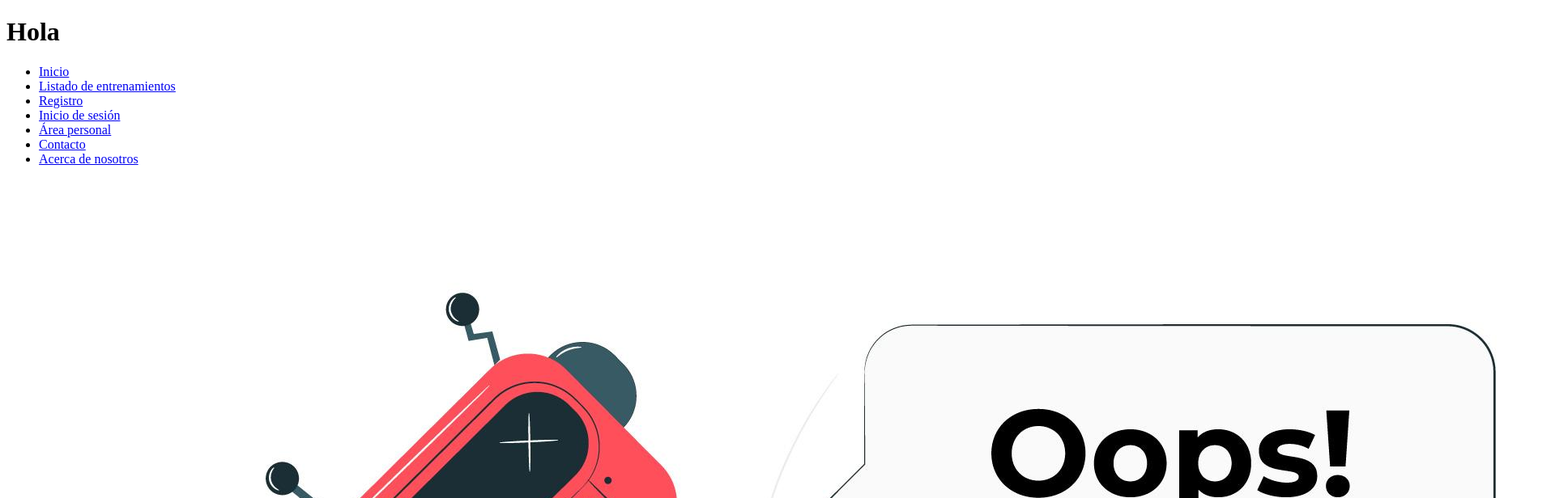
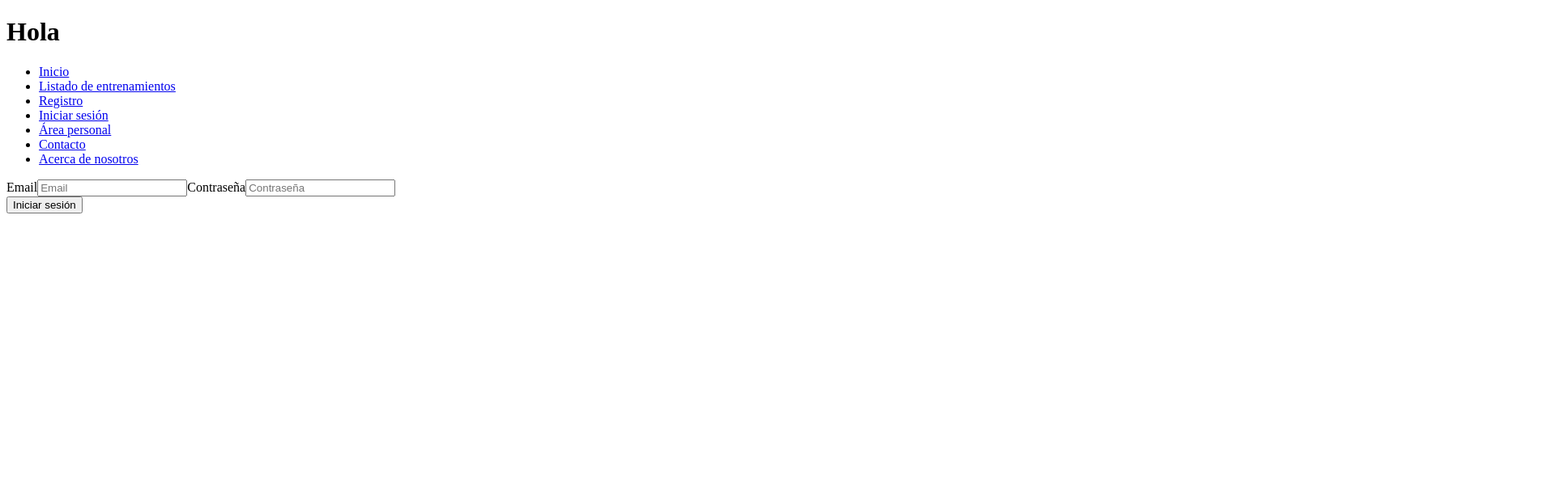
Before and after one commit to Zorahida/Equipo-fitness-App, a React (Create React App) app: page /login in a window 1280 px wide. Shown: the top 616 px of the page at 81% size, 1920 px wide, since content can reach past the window. Built offline with nearby package versions, Linux system fonts and the light colour scheme.

Commit message:
Login provisional

```diff
--- a/src/App.js
+++ b/src/App.js
@@ -1,15 +1,43 @@
 import "./styles/App.css";
-import { Route, Routes } from "react-router-dom";
+import userList from "../src/data/userList.json";
+import { Route, Routes, useNavigate } from "react-router-dom";
+import { useState } from "react";
 import NavBar from "./components/Nav/Nav";
-//import Home from "./components/Home/Home";
-//import Register from "./components/Register/Register";
-//import Login from "./components/Login/Login";
+import Home from "./components/Home/Home";
+import Register from "./components/Register/Register";
+import Login from "./components/Login/Login";
 //import PersonalArea from "./components/PersonalArea/PersonalArea";
 import Contact from "./components/Contact/Contact";
 import About from "./components/About/About";
 import NotFound from "./components/NotFound/NotFound";
 
 function App() {
+
+  const navigate = useNavigate();
+
+  const [user, setUser] = useState(null);
+  const [loginError, setLoginError] = useState("");
+
+  const loginUser = (formData, prevRoute) => {
+    const existsUser = userList.users.find(
+      (user) =>
+        user.email === formData.email && user.password === formData.password
+    );
+    if (existsUser) {
+      setUser(existsUser);
+      setLoginError("");
+      navigate(prevRoute || "/");
+    } else {
+      setUser(false);
+      setLoginError("Usuario o contraseña incorrectos");
+    }
+  };
+
+  const logoutUser = () => {
+    setUser(null);
+    navigate("/");
+  };
+
   return (
     <>
       <div className="App">
@@ -17,12 +45,12 @@ function App() {
       </div>
 
       <div className="App-header">
-        <NavBar />
+        <NavBar user={user} logoutUser={logoutUser}/>
         <Routes>
-         {/* <Route path="/" element={<Home />} />
+          <Route path="/" element={<Home />} />
           <Route path="/register" element={<Register />} />
-          <Route path="/login" element={<Login />} />
-          <Route path="/profile" element={<PersonalArea />} />
+          <Route path="/login" element={<Login loginUser={loginUser} loginError={loginError}/>} />
+          {/*<Route path="/profile" element={<PersonalArea />} />
           <Route path="/training" element={<TrainingList />}/> ----> Pendiente de crear el componente*/}
           <Route path="/contact" element={<Contact />} />
           <Route path="/about" element={<About />} />
--- a/src/components/Login/Login.jsx
+++ b/src/components/Login/Login.jsx
@@ -0,0 +1,67 @@
+import { useState } from "react";
+import { useLocation } from "react-router-dom";
+
+
+const initial_state = {
+  email: "",
+  password: "",
+};
+
+const Login = ({ loginUser, loginError }) => {
+  const location = useLocation();
+  const { state } = location;
+  const [formData, setFormData] = useState(initial_state);
+
+  const changeInput = (ev) => {
+    const { name, value } = ev.target;
+
+    setFormData({ ...formData, [name]: value });
+  };
+
+  const submitForm = (ev) => {
+    ev.preventDefault();
+    loginUser(formData, state ? state.prevRoute : null);
+    setFormData(initial_state);
+  };
+
+  return (
+    <>
+      <div className="container-login">
+        <div className="body-login">
+          <form onSubmit={submitForm}>
+            <label htmlFor="email">
+              Email
+              <input
+                type="email"
+                name="email"
+                id="email"
+                placeholder="Email"
+                onChange={changeInput}
+                value={formData.email}
+              />
+            </label>
+            <label htmlFor="pass">
+              Contraseña
+              <input
+                type="password"
+                name="password"
+                id="pass"
+                placeholder="Contraseña"
+                onChange={changeInput}
+                value={formData.password}
+              />
+            </label>
+            <div>
+            <button type="submit">Iniciar sesión</button>
+            </div>
+            {loginError ? (
+              <div style={{ color: "red" }}>{loginError}</div>
+            ) : null}
+          </form>
+        </div>
+      </div>
+    </>
+  );
+};
+
+export default Login;
--- a/src/components/Nav/Nav.jsx
+++ b/src/components/Nav/Nav.jsx
@@ -1,6 +1,6 @@
 import { Link } from "react-router-dom";
 
-const NavBar = () => {
+const NavBar = ({ user, logoutUser }) => {
   return (
     <nav>
       <div className="container-nav">
@@ -15,8 +15,12 @@ const NavBar = () => {
             <Link to="/register">Registro</Link>
           </li>
           <li>
-            <Link to="/login">Inicio de sesión</Link>
-          </li>
+          {user ? (
+            <button onClick={logoutUser}>Cerrar sesión</button>
+          ) : (
+            <Link to="/login">Iniciar sesión</Link>
+          )}
+        </li>
           <li>
             <Link to="/profile">Área personal</Link>
           </li>
--- /dev/null
+++ b/src/data/userList.json
@@ -0,0 +1,70 @@
+{
+    "users": [
+      {
+        "id": 1,
+        "email": "lorena@gmail.com",
+        "password": "123456",
+        "name": "Lorena",
+        "age": 30,
+        "weight": 71,
+        "height": 163,
+        "aim": 60,
+        "gender": "femenino"
+      },
+      {
+        "id": 2,
+        "email": "zorahida@gmail.com",
+        "password": "1234",
+        "name": "Zorahida",
+        "age": 30,
+        "weight": 81,
+        "height": 162,
+        "aim": 60,
+        "gender": "femenino"
+      },
+      {
+        "id": 3,
+        "email": "augusto@gmail.com",
+        "password": "1111",
+        "name": "Augusto",
+        "age": 30,
+        "weight": 81,
+        "height": 162,
+        "aim": 60,
+        "gender": "masculino"
+      },
+      {
+        "id": 4,
+        "email": "gonzalo@gmail.com",
+        "password": "2222",
+        "name": "Gonzalo",
+        "age": 30,
+        "weight": 81,
+        "height": 162,
+        "aim": 60,
+        "gender": "masculino"
+      },
+      {
+        "id": 5,
+        "email": "andreu@gmail.com",
+        "password": "0000",
+        "name": "Andreu",
+        "age": 30,
+        "weight": 81,
+        "height": 162,
+        "aim": 60,
+        "gender": "masculino"
+      },
+      {
+        "id": 6,
+        "email": "pistacho@gmail.com",
+        "password": "6666",
+        "name": "Pistacho",
+        "age": 30,
+        "weight": 81,
+        "height": 162,
+        "aim": 60,
+        "gender": "masculino"
+      }
+    ]
+  }
```
Also changed, not shown: 1 other file (tests, documents, lock files or other folders).
